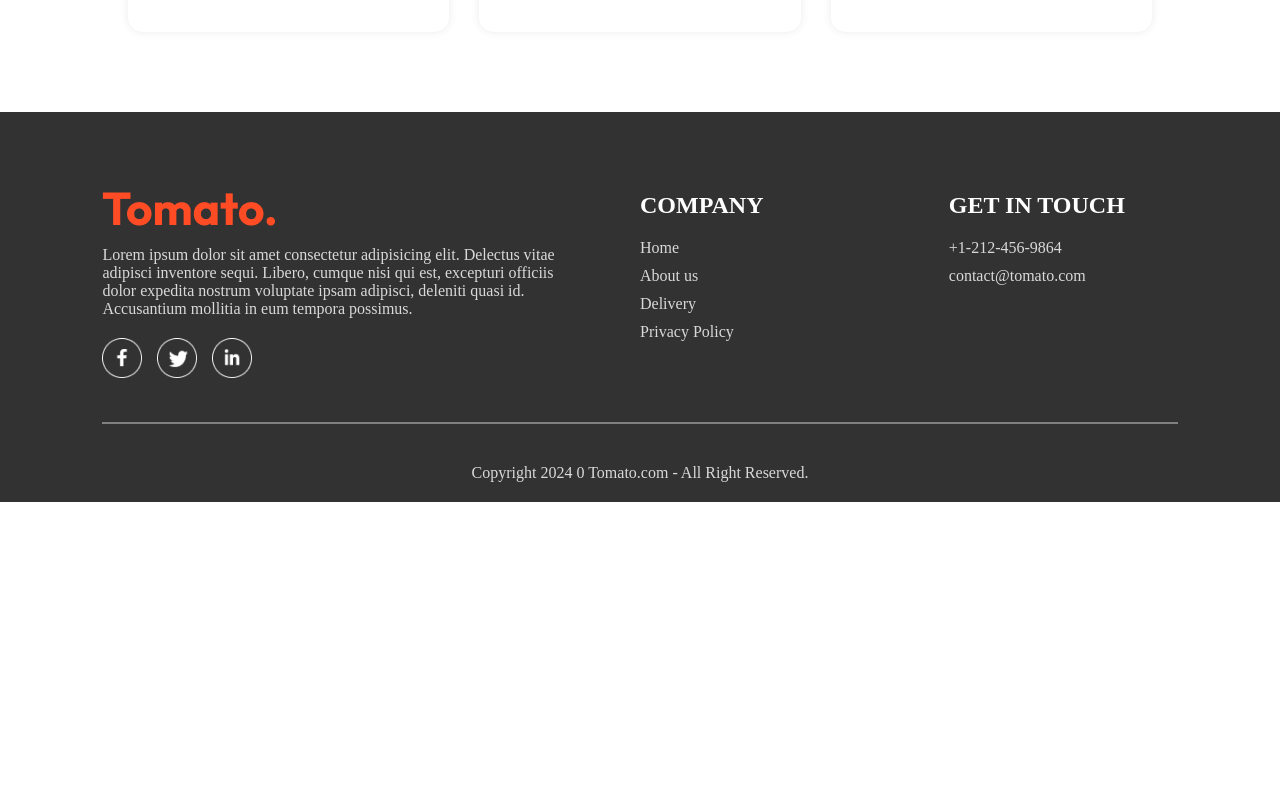
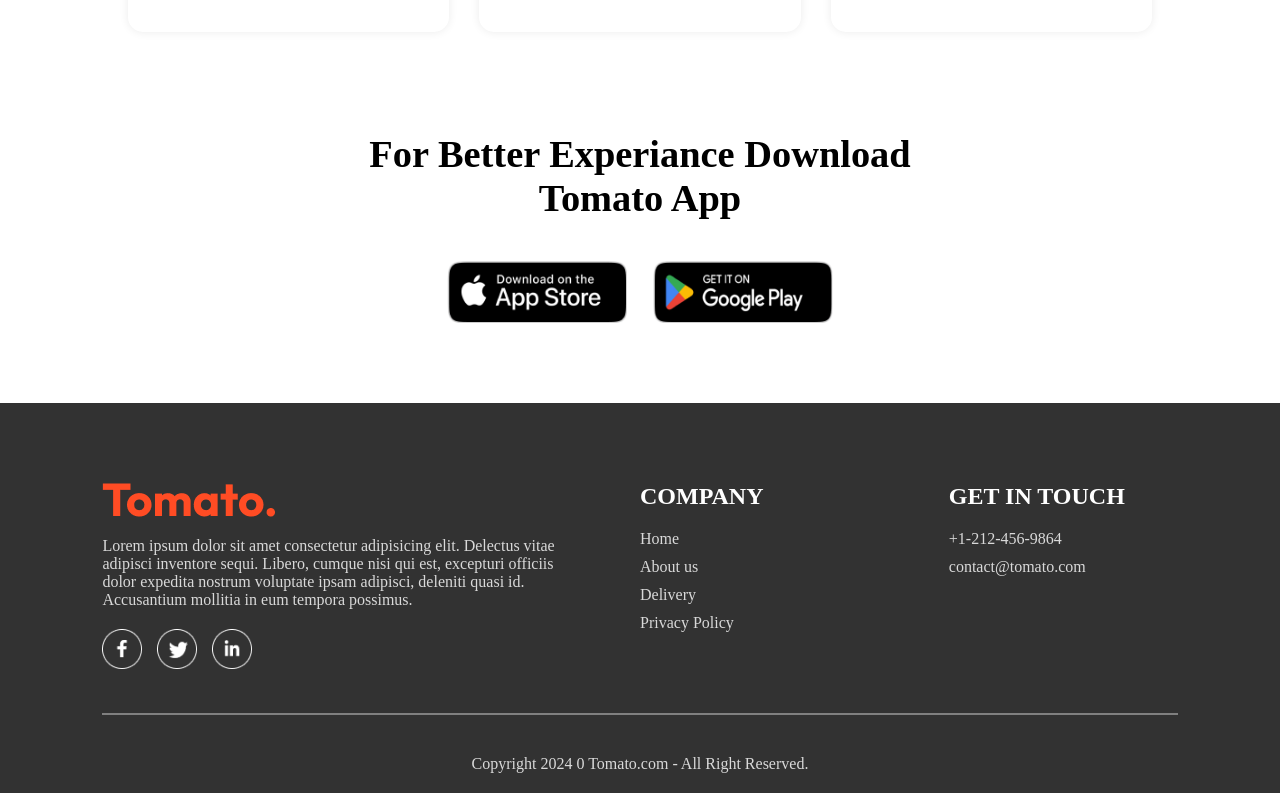
Before and after one commit to saksham1742683/Tomato, a React (Vite) app: page / in a window 1280 px wide. Shown: the part 4878-5671 px from the top of the page. Before the commit the page ends 5380 px from the top, so only its background shows below. Built offline with nearby package versions, Linux system fonts and the light colour scheme.

Commit message:
App download section

```diff
--- /dev/null
+++ b/src/Components/AppDownload/AppDownload.css
@@ -0,0 +1,22 @@
+.app-download{
+    margin: auto ;
+    margin-top: 100px;
+    font-size: max(3vw, 20px);
+    text-align: center;
+    font-weight:600;
+}
+.app-download-plateforms{
+    display: flex;
+    justify-content: center;
+    margin-top: 40px ;
+    gap: max(2vw , 10px);
+}
+.app-download-plateforms img{
+    width: max(30vw , 120px);
+    max-width: 180px;
+    cursor: pointer;
+    transition: 0.5s;
+}
+.app-download-plateforms img:hover{
+    transform: scale(1.5);
+}
--- /dev/null
+++ b/src/Components/AppDownload/AppDownload.jsx
@@ -0,0 +1,17 @@
+import React from 'react'
+import './AppDownload.css'
+import { assets } from '../../assets/assets'
+
+const AppDownload = () => {
+  return (
+    <div className='app-download' id='app-download'>
+        <p>For Better Experiance Download <br />Tomato App</p>
+        <div className="app-download-plateforms">
+            <img src={assets.app_store} alt="" />
+            <img src={assets.play_store} alt="" />
+        </div>
+    </div>
+  )
+}
+
+export default AppDownload
--- a/src/Pages/Home/Home.jsx
+++ b/src/Pages/Home/Home.jsx
@@ -3,6 +3,7 @@
 import Header from '../../Components/Header/Header'
 import { ExploreMenu } from '../../Components/ExploreMenu/ExploreMenu'
 import FoodDisplay from '../../Components/FoodDisplay/FoodDisplay'
+import AppDownload from '../../Components/AppDownload/AppDownload'
 
 export const Home = () => {
 
@@ -13,6 +14,7 @@
         <Header/>
         <ExploreMenu  category={category} setCategory={setCategory} />
         <FoodDisplay  category={category}/>
+        <AppDownload/>
     </div>
   )
 }
```
